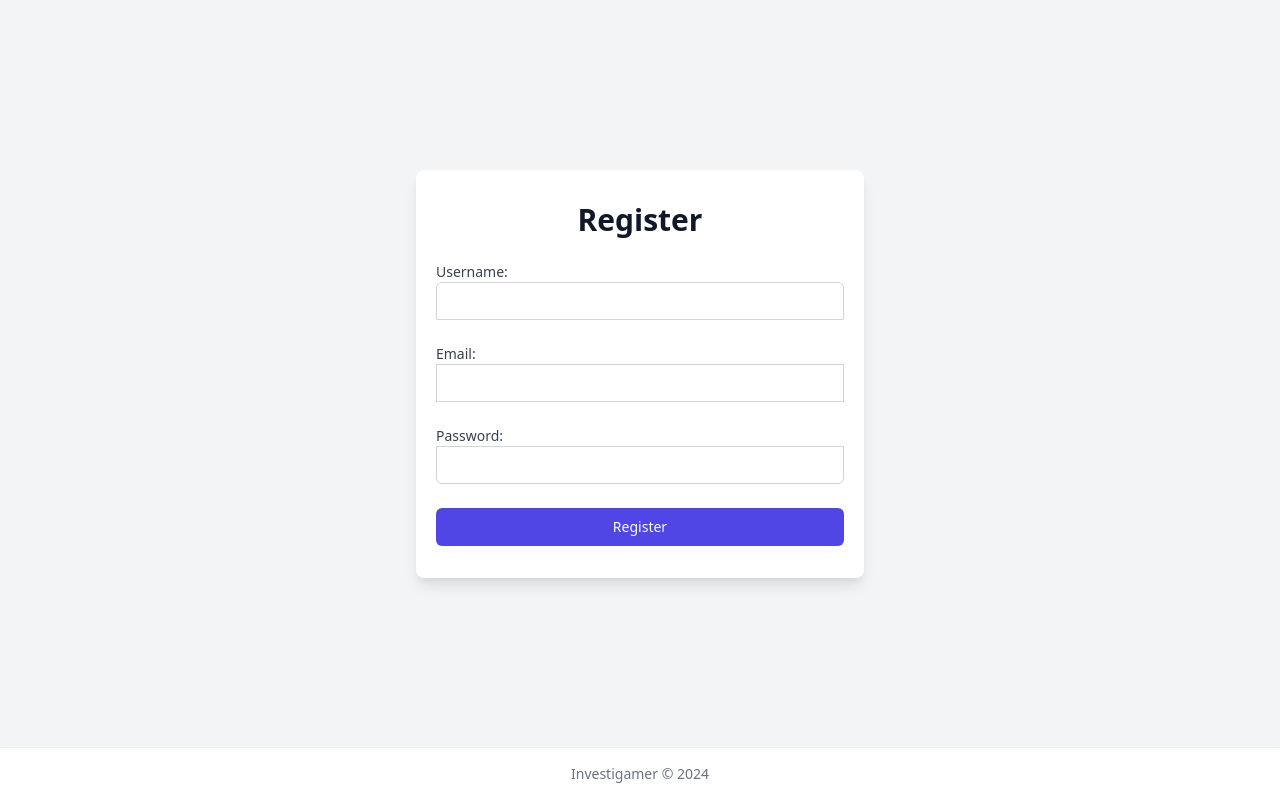
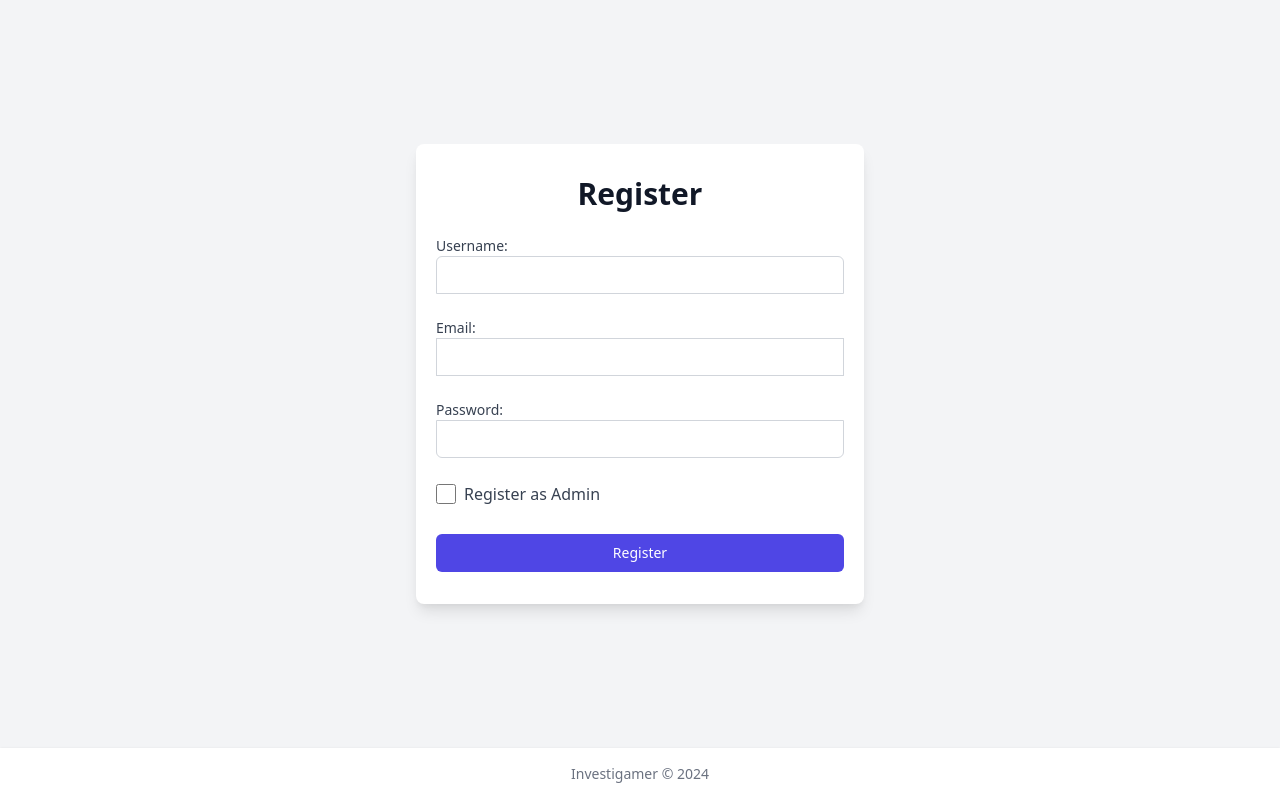
Before and after one commit to investigamer-aml/investigamer-cfa, a Flask app: page /register in a window 1280 px wide. Run offline with Flask 3, Linux system fonts and the light colour scheme; parts of the project's set-up code (start-up, migrations or seed data) failed here and were passed over.

Commit message:
add option to make user register as admin

```diff
--- a/app/templates/register.html
+++ b/app/templates/register.html
@@ -23,6 +23,12 @@
                     <label for="password" class="block text-sm font-medium text-gray-700">Password:</label>
                     <input type="password" id="password" name="password" required class="appearance-none rounded-none relative block w-full px-3 py-2 border border-gray-300 placeholder-gray-500 text-gray-900 rounded-b-md focus:outline-none focus:ring-indigo-500 focus:border-indigo-500 focus:z-10 sm:text-sm">
                 </div>
+                <!-- Is Admin Checkbox -->
+                <div>
+                    <label for="is_admin" class="inline-flex items-center">
+                        <input type="checkbox" id="is_admin" name="is_admin" class="form-checkbox h-5 w-5 text-indigo-600"><span class="ml-2 text-gray-700">Register as Admin</span>
+                    </label>
+                </div>
                 <div>
                     <button type="submit" class="group relative w-full flex justify-center py-2 px-4 border border-transparent text-sm font-medium rounded-md text-white bg-indigo-600 hover:bg-indigo-700 focus:outline-none focus:ring-2 focus:ring-offset-2 focus:ring-indigo-500">
                         Register
```
